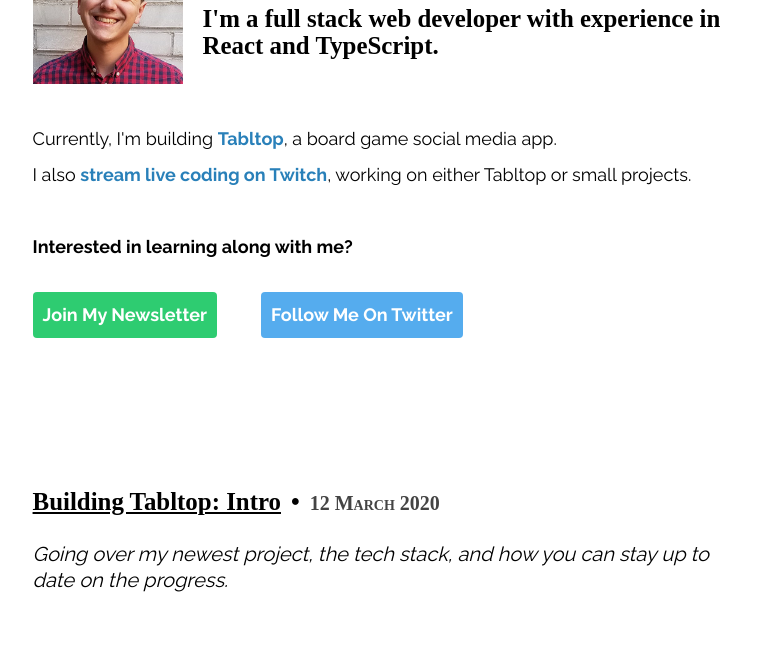
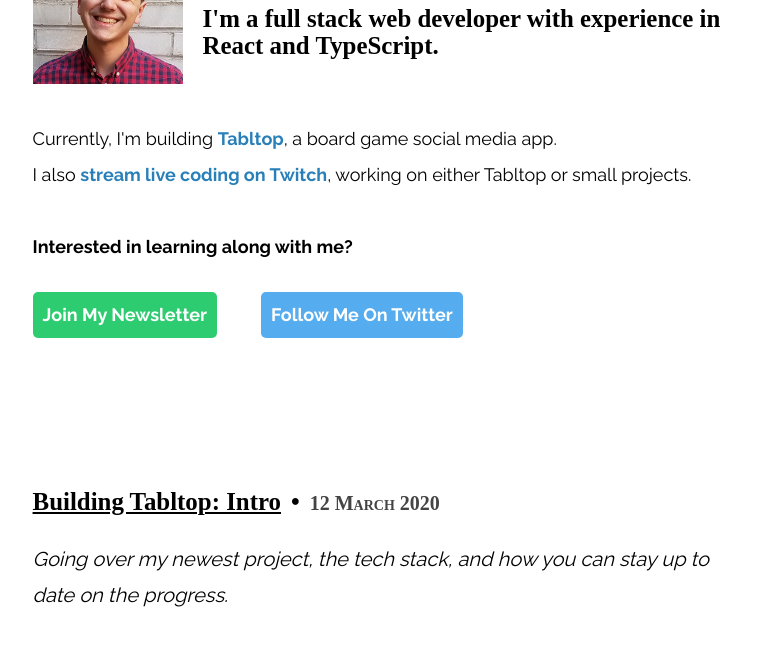
Before and after one commit to renodubois/personal-site, a Gatsby site: page / in a window 1280 px wide. Shown: the part 170-816 px from the top of the page, without its empty margins (249-1030 px from the left). Built offline with nearby package versions, Linux system fonts and the light colour scheme; Gatsby itself is replaced by a stand-in of ours; a web font is replaced by a local one.

Commit message:
Add base line height, increase border radius

```diff
--- a/src/components/layout.css
+++ b/src/components/layout.css
@@ -379,6 +379,7 @@ p {
   padding-right: 0;
   padding-top: 0;
   margin-bottom: 1.45rem;
+  line-height: 36px;
 }
 figure {
   margin-left: 0;
@@ -620,7 +621,7 @@ button {
   background: none;
   border: none;
   padding: 10px;
-  border-radius: 4px;
+  border-radius: 5px;
 }
 
 h2 > a {
```
